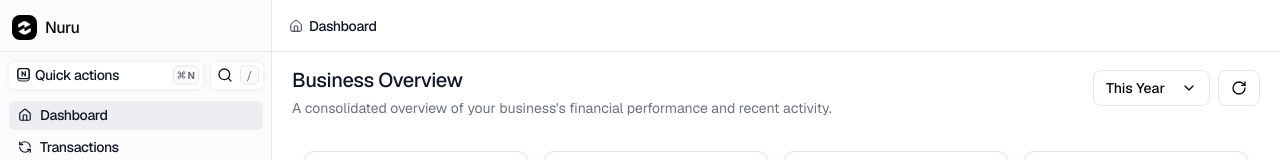
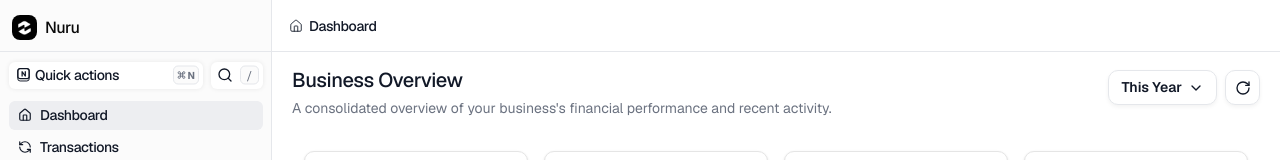
Before and after one commit to Ibukunfod/nuru-dashboard, a Next.js app: page / in a window 1280 px wide. Shown: the top 160 px of the page. Built offline with nearby package versions, Linux system fonts and the light colour scheme.

Commit message:
darasimi

```diff
--- a/src/components/dashboard/page-header.tsx
+++ b/src/components/dashboard/page-header.tsx
@@ -48,10 +48,28 @@ export function PageHeader() {
   {/* Filter Dropdown */}
   <DropdownMenu>
     <DropdownMenuTrigger asChild>
-            <Button variant="outline" size="sm">
+      <button
+        style={{
+          display: "flex",
+          alignItems: "center",
+          gap: "6px",
+          paddingLeft: "12px",
+          paddingRight: "12px",
+          paddingTop: "6px",
+          paddingBottom: "6px",
+          borderRadius: "10px",
+          border: "0.6px solid #E5E7EB",
+          backgroundColor: "#FFFFFF",
+          fontSize: "14px",
+          fontWeight: 600,
+          color: "#111827",
+          cursor: "pointer",
+          boxShadow: "0px 2px 4px rgba(0, 0, 0, 0.05)",
+        }}
+      >
         This Year
-              <ChevronDown className="ml-2 h-4 w-4" />
-            </Button>
+        <ChevronDown size={16} strokeWidth={2} />
+      </button>
     </DropdownMenuTrigger>
     <DropdownMenuContent align="end">
       <DropdownMenuItem>This Year</DropdownMenuItem>
@@ -62,9 +80,22 @@ export function PageHeader() {
   </DropdownMenu>
 
 {/* Refresh Button */}
-        <Button variant="outline" size="sm">
-          <RotateCw className="h-4 w-4" />
-        </Button>
+<button
+  style={{
+    display: "flex",
+    alignItems: "center",
+    justifyContent: "center",
+    width: "35px",
+    height: "35px",
+    borderRadius: "10px",
+    border: "0.6px solid #E5E7EB",
+    backgroundColor: "#FFFFFF",
+    cursor: "pointer",
+    boxShadow: "0px 2px 4px rgba(0, 0, 0, 0.05)",
+  }}
+>
+  <RotateCw size={16} strokeWidth={2} style={{ color: "#111827" }} />
+</button>
       </div>
     </div>
   );
```
Lines whose indentation alone changed are shown as unchanged.
